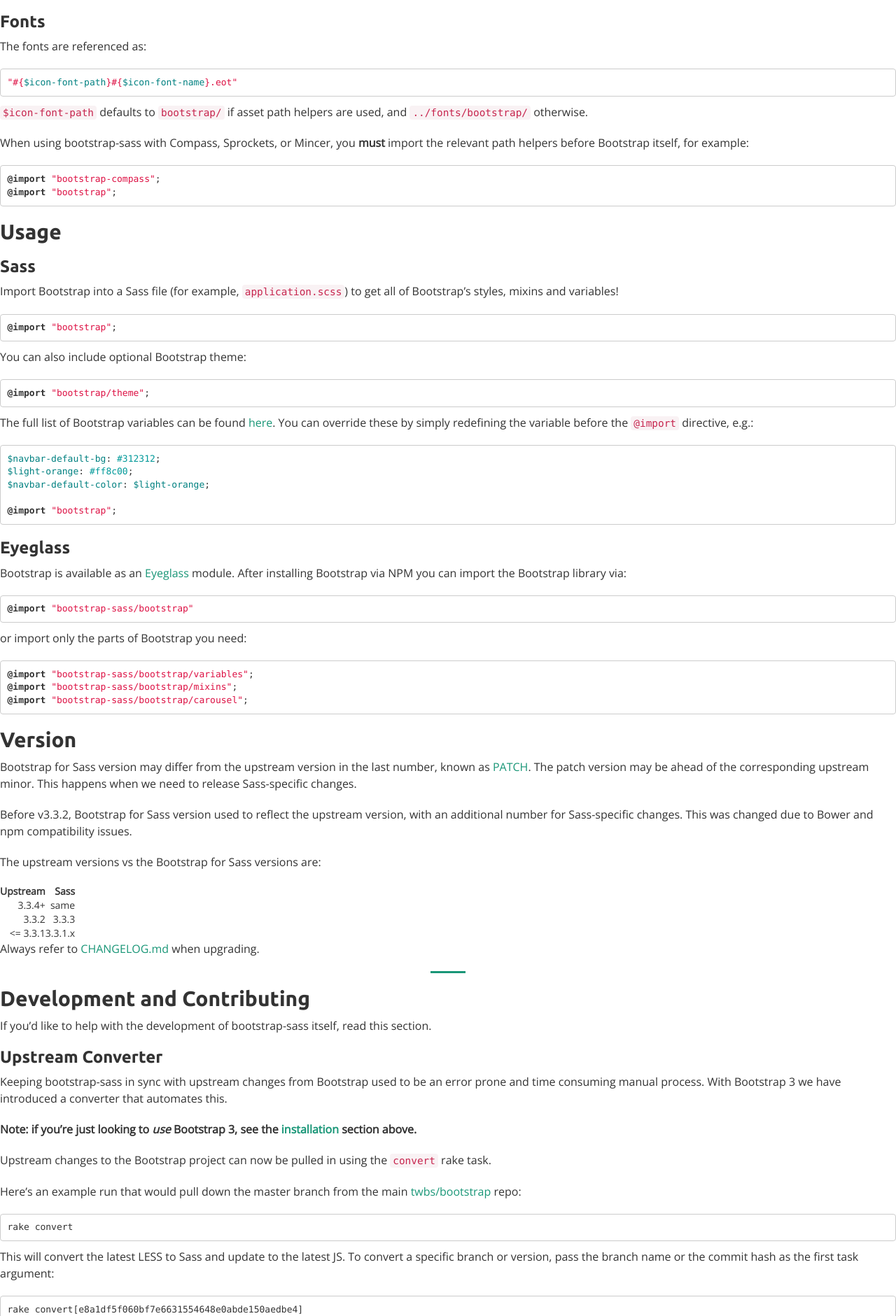
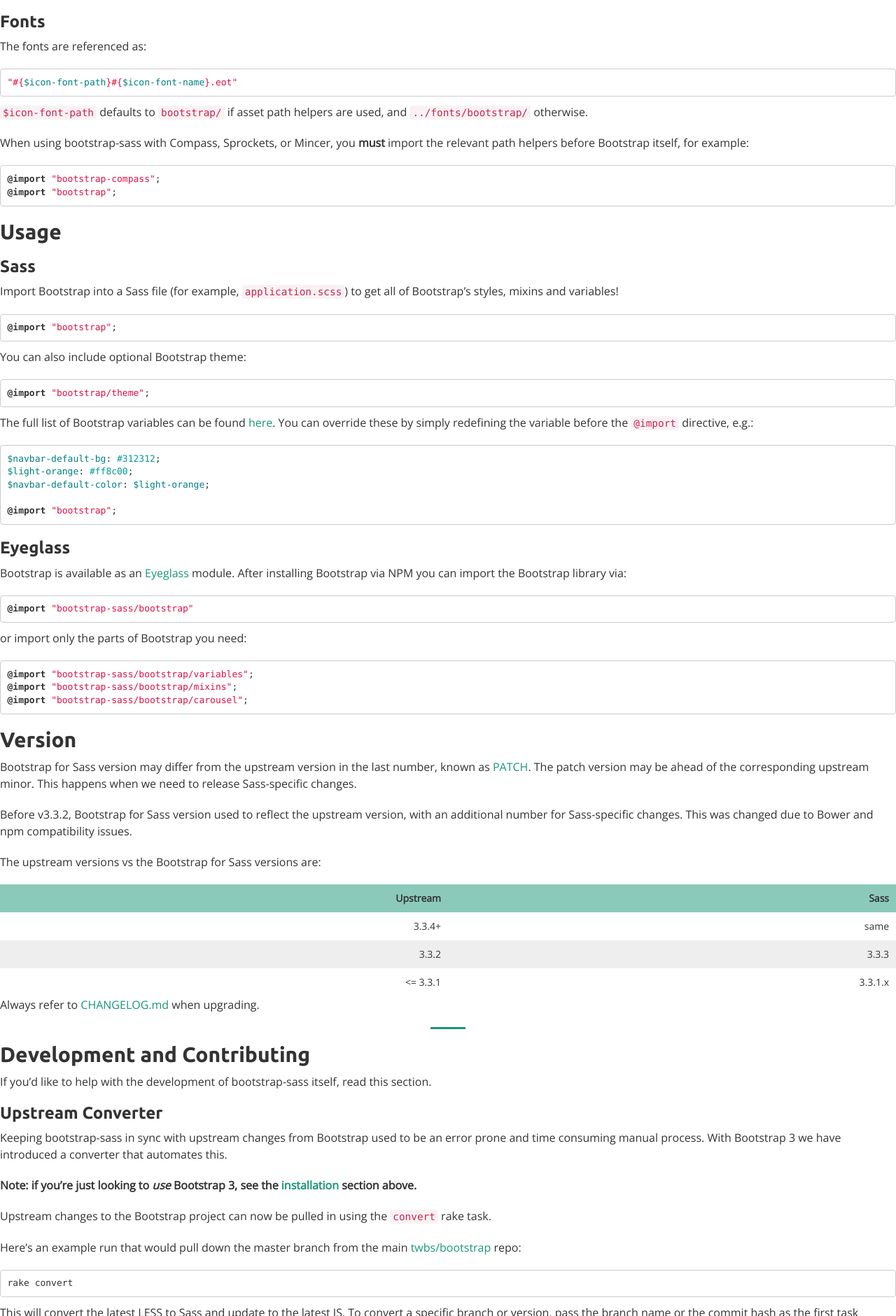
Before and after one commit to ESosa0/ericablog, a Jekyll site: the page built from bower_components/bootstrap-sass/README.md, in a window 1280 px wide. Shown: the part 4519-6400 px from the top of the page at 70% size. Built offline with Jekyll 4.4.1, drawn with Linux system fonts in a browser that asks for light colours; our own code applies the rules of GitHub Pages for plain Markdown files.

Commit message:
update style

```diff
--- a/_sass/style.scss
+++ b/_sass/style.scss
@@ -109,3 +109,29 @@
   font-size: 16px;
   line-height: 1.5;
 }
+
+table {
+  table-layout: fixed;
+  width: 100%;
+  border-collapse: collapse;
+}
+
+th, td {
+  padding: 10px;
+}
+
+tbody tr:nth-child(odd) {
+  background-color: #fff;
+}
+
+tbody tr:nth-child(even) {
+  background-color: #eee;
+}
+
+table {
+  background-color: rgba(25,150,119,.50)
+}
+
+.image-caption {
+  font-size: 1.2rem;
+}
```
Lines whose indentation alone changed are shown as unchanged.
